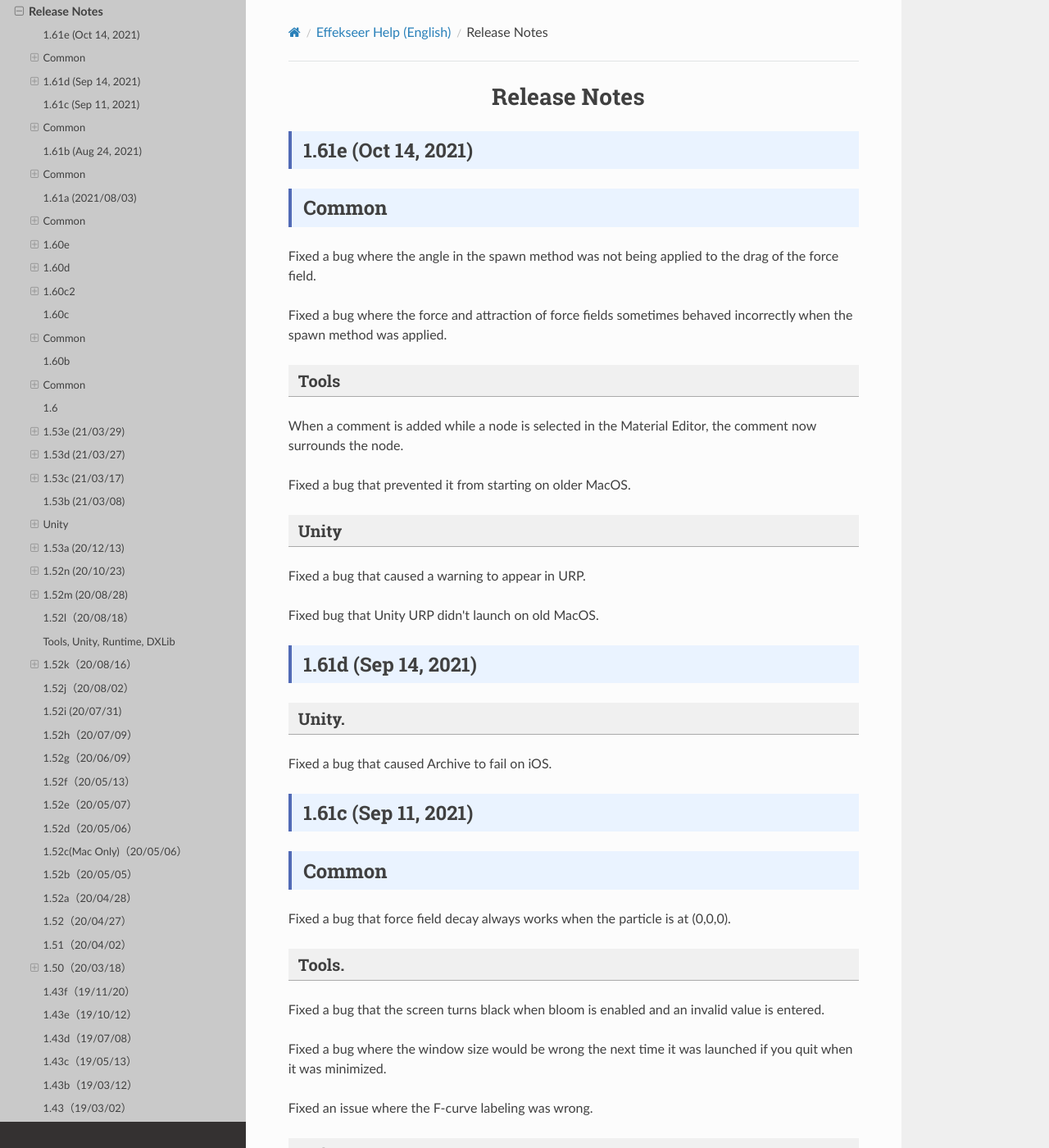
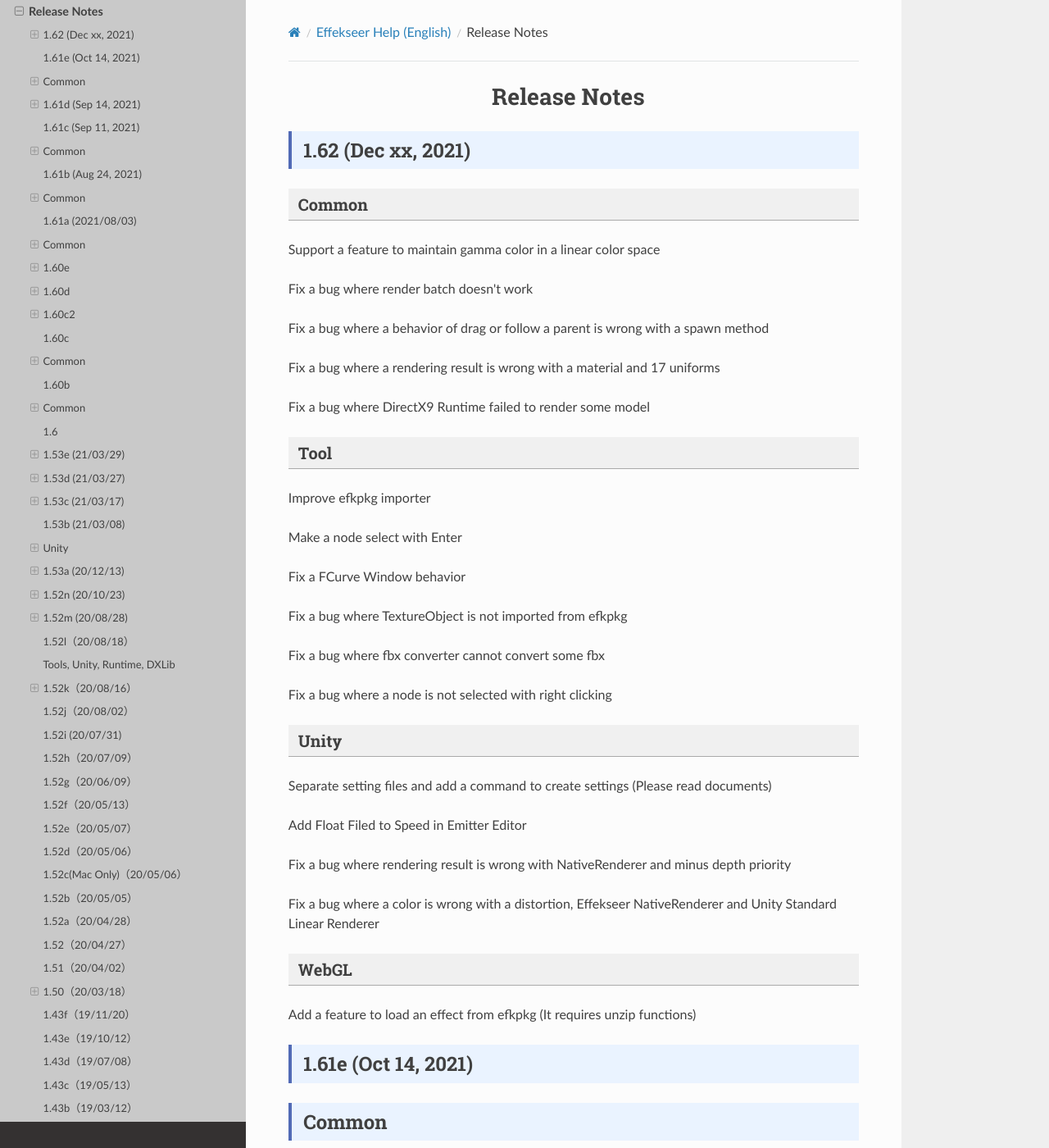
Before and after one commit to effekseer/docs_tool, a Sphinx documentation site: the page built from source/en/releasenotes.md, in a window 1280 px wide and 1400 px high. Shown: the whole window at 82% size. Built offline with Sphinx 7.4.7 and the Read the Docs theme 2.0.0, drawn with Linux system fonts in a browser that asks for light colours; nearby versions of some CDN libraries; library files that are not in the unit come from our copies.

Commit message:
Documentation work

```diff
--- a/source/en/releasenotes.md
+++ b/source/en/releasenotes.md
@@ -1,4 +1,46 @@
 # Release Notes
+
+## 1.62 (Dec xx, 2021)
+
+### Common
+
+Support a feature to maintain gamma color in a linear color space
+
+Fix a bug where render batch doesn't work
+
+Fix a bug where a behavior of drag or follow a parent is wrong with a spawn method
+
+Fix a bug where a rendering result is wrong with a material and 17 uniforms
+
+Fix a bug where DirectX9 Runtime failed to render some model
+
+### Tool
+
+Improve efkpkg importer
+
+Make a node select with Enter
+
+Fix a FCurve Window behavior
+
+Fix a bug where TextureObject is not imported from efkpkg
+
+Fix a bug where fbx converter cannot convert some fbx
+
+Fix a bug where a node is not selected with right clicking
+
+### Unity
+
+Separate setting files and add a command to create settings (Please read documents)
+
+Add Float Filed to Speed in Emitter Editor
+
+Fix a bug where rendering result is wrong with NativeRenderer and minus depth priority
+
+Fix a bug where a color is wrong with a distortion, Effekseer NativeRenderer and Unity Standard Linear Renderer
+
+### WebGL
+
+Add a feature to load an effect from efkpkg (It requires unzip functions)
 
 ## 1.61e (Oct 14, 2021)
 
```
Also changed, not shown: source/en/ToolReference/fileImport.md (+4 -0 lines), source/ja/ToolReference/fileImport.md (+4 -0 lines), source/ja/releasenotes.md (+42 -0 lines).
